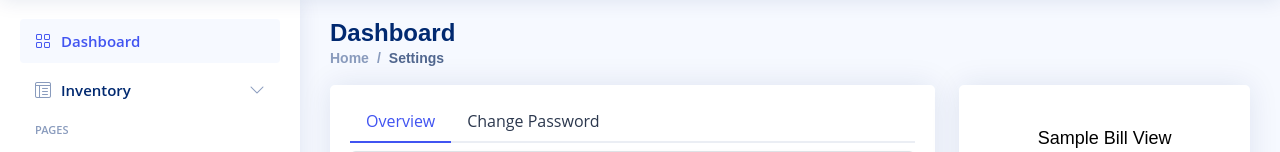
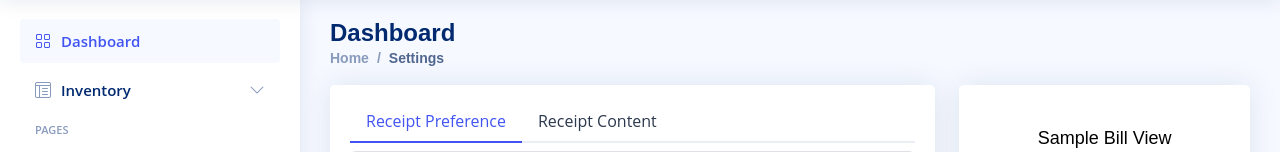
Before and after one commit to wazeem27/TempleKeeper, a Django app: template temple_auth/templates/temple_auth/settings.html in a window 1280 px wide. Shown: the part 61-213 px from the top of the page. Run offline with Django 5.2, Linux system fonts and the light colour scheme; the template is opened without the code that fills it, so the values that code supplies are empty; some libraries are stand-ins or nearby versions.

Commit message:
Update Tab in settings

```diff
--- a/temple_auth/templates/temple_auth/settings.html
+++ b/temple_auth/templates/temple_auth/settings.html
@@ -101,14 +101,14 @@ label.fw-bold {
               <ul class="nav nav-tabs nav-tabs-bordered">
 
                 <li class="nav-item">
-                  <button class="nav-link active" data-bs-toggle="tab" data-bs-target="#profile-overview">Overview</button>
+                  <button class="nav-link active" data-bs-toggle="tab" data-bs-target="#profile-overview">Receipt Preference</button>
                 </li>
 
 
 
 
                 <li class="nav-item">
-                  <button class="nav-link" data-bs-toggle="tab" data-bs-target="#profile-change-password">Change Password</button>
+                  <button class="nav-link" data-bs-toggle="tab" data-bs-target="#profile-change-password">Receipt Content</button>
                 </li>
 
               </ul>
```
